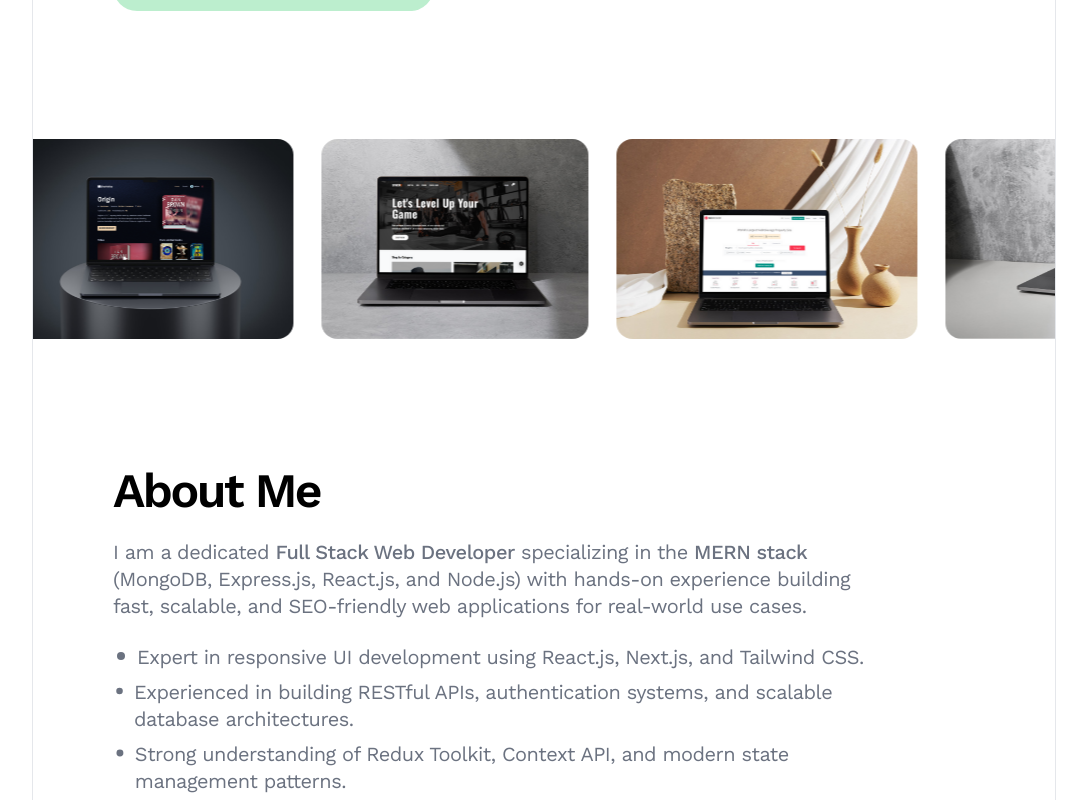
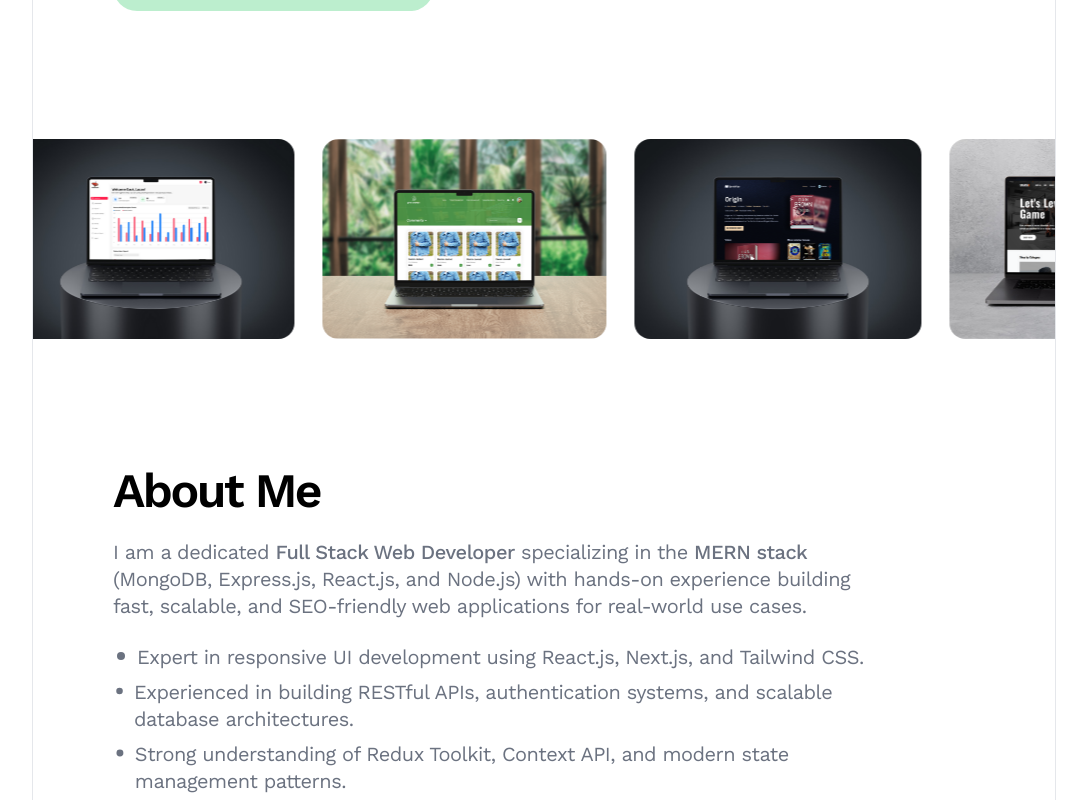
Before and after one commit to ShoaibMuhammad786/full_stack_developer_portfolio, a Next.js app: page / in a window 1280 px wide. Shown: the part 720-1520 px from the top of the page, without its empty margins (96-1183 px from the left). Built offline with nearby package versions, Linux system fonts and the light colour scheme.

Commit message:
add projects

```diff
--- a/app/api/contact/route.js
+++ b/app/api/contact/route.js
@@ -7,18 +7,18 @@ export async function POST(req) {
     if (!name || !email || !message) {
       return new Response(
         JSON.stringify({ error: "All fields are required." }),
-        { status: 400 }
+        { status: 400 },
       );
     }
 
     // Create transporter using your email credentials
     const transporter = nodemailer.createTransport({
-      host: "smtp.gmail.com", // or your SMTP host
+      host: "smtp.gmail.com",
       port: 465,
       secure: true,
       auth: {
-        user: "smshoaib2001@gmail.com", // your email
-        pass: "kapa vhuz qvah bqyv", // your app password
+        user: "smshoaib2001@gmail.com",
+        pass: "aswxkdjzppemjqvq",
       },
     });
 
@@ -41,7 +41,7 @@ export async function POST(req) {
 
     return new Response(
       JSON.stringify({ success: "Message sent successfully!" }),
-      { status: 200 }
+      { status: 200 },
     );
   } catch (error) {
     console.error("Email sending failed:", error);
@@ -49,7 +49,7 @@ export async function POST(req) {
       JSON.stringify({
         error: "Failed to send message. Please try again later.",
       }),
-      { status: 500 }
+      { status: 500 },
     );
   }
 }
--- a/constants/projects.js
+++ b/constants/projects.js
@@ -14,6 +14,41 @@ export const PROJECTS = [
       "Responsive",
       "Cross-Browser Compatibility",
       "Performance Optimization",
+    ],
+  },
+  {
+    image: "/projects/carveeps-mockup.png",
+    title: "Carveeps",
+    description:
+      "Developed the Manager Panel for a multi-role car service platform (Users, Managers, Admin) that enables businesses to manage services such as car washes, oil changes, and maintenance operations. Focused on clean UI/UX, efficient data flow, and maintainable component architecture to ensure a smooth operational experience for managers.",
+    url: "https://app.carveeps.com/",
+    type: "Web App",
+    tech_stack: [
+      "Reactjs",
+      "Tailwind CSS",
+      "Stripe",
+      "Context API",
+      "Axios",
+      "API Integration",
+    ],
+  },
+  {
+    image: "/projects/givexchange.png",
+    title: "giveXchange",
+    description:
+      "Developed the complete frontend of a multi-interface community-driven e-commerce platform, enabling users to buy and sell products within localized community networks. Translated Figma designs into three fully functional interfaces: Admin Dashboard, Community Owner Portal, and Buyer/Seller UI. Focused on modular architecture, reusable components, and responsive design to ensure maintainability and scalability across complex multi-role workflows.",
+    url: "https://user.thegivexchange.com/",
+    type: "Web App",
+    tech_stack: [
+      "Reactjs",
+      "Tailwind CSS",
+      "Stripe",
+      "Redux Toolkit",
+      "Redux Toolkit Query",
+      "API Integration",
+      "Product Catalog",
+      "Order Management",
+      "e-Commerce",
     ],
   },
   {
@@ -66,29 +101,6 @@ export const PROJECTS = [
     tech_stack: ["HTML", "CSS", "Tailwind CSS", "JavaScript"],
   },
   // {
-  //   image: "/projects/carveeps-mockup.png",
-  //   title: "Carveeps",
-  //   description: "",
-  //   url: "https://app.carveeps.com/",
-  //   type: "Web App",
-  //   tech_stack: [
-  //     "Reactjs",
-  //     "Nodejs",
-  //     "Expressjs",
-  //     "MongoDB",
-  //     "Tailwind CSS",
-  //     "Stripe",
-  //   ],
-  // },
-  // {
-  //   image: "/projects/personal-portfolio-project-mockup.png",
-  //   title: "Personal Portfolio",
-  //   description: "",
-  //   url: "https://shoaib-muhammad.vercel.app/",
-  //   type: "Website",
-  //   tech_stack: ["Reactjs", "Tailwind CSS", "Framer Motion"],
-  // },
-  // {
   //   image: "/projects/dignite-studios-website.png",
   //   title: "Dignite Studios",
   //   description: "",
@@ -96,28 +108,31 @@ export const PROJECTS = [
   //   type: "Website",
   //   tech_stack: ["Nextjs", "Tailwind CSS", "Framer Motion"],
   // },
-  // {
-  //   image: "/projects/8.png",
-  //   title: "NYKN",
-  //   description: "",
-  //   url: "https://www.nowyouknownashville.com/",
-  //   type: "Landing Page",
-  //   tech_stack: ["Reactjs", "Tailwind CSS"],
-  // },
-  // {
-  //   image: "/projects/my-garage-outlet-landing-page.png",
-  //   title: "My Garage Outlet",
-  //   description: "",
-  //   url: "https://www.mygarageoutlet.com/",
-  //   type: "Landing Page",
-  //   tech_stack: ["Reactjs", "Tailwind CSS"],
-  // },
-  // {
-  //   image: "/projects/6.png",
-  //   title: "Bioyap",
-  //   description: "",
-  //   url: "https://www.bioyap.com/",
-  //   type: "Landing Page",
-  //   tech_stack: ["Reactjs", "Tailwind CSS"],
-  // },
+  {
+    image: "/projects/8.png",
+    title: "NYKN",
+    description:
+      "Created an engaging landing page for a mobile travel app that uncovers Nashville’s hidden history and local secrets. Structured content to effectively communicate unique value propositions, including curated recommendations across multiple categories and a guided 3-hour tour. Focused on storytelling-driven design and intuitive layout to appeal to both tourists and locals.",
+    url: "https://www.nowyouknownashville.com/",
+    type: "Landing Page",
+    tech_stack: ["Reactjs", "Tailwind CSS"],
+  },
+  {
+    image: "/projects/my-garage-outlet-landing-page.png",
+    title: "My Garage Outlet",
+    description:
+      "Designed and developed a high-conversion landing page for a mobile app focused on discovering, hosting, and connecting through local garage sales. Built a clean, user-friendly interface that highlights core features such as event discovery, hosting tools, and community engagement. Emphasized responsive design and smooth UI interactions to enhance user acquisition.",
+    url: "https://www.mygarageoutlet.com/",
+    type: "Landing Page",
+    tech_stack: ["Reactjs", "Tailwind CSS"],
+  },
+  {
+    image: "/projects/6.png",
+    title: "Bioyap",
+    description:
+      "Developed a modern landing page for a professional networking app tailored to pharma industry professionals. Designed to clearly present the platform’s value in fostering connections, collaboration, and career growth. Prioritized clarity, accessibility, and a polished visual hierarchy to target a professional audience.",
+    url: "https://www.bioyap.com/",
+    type: "Landing Page",
+    tech_stack: ["Reactjs", "Tailwind CSS"],
+  },
 ];
```
Also changed, not shown: public/projects/giveXchange.png (added).
